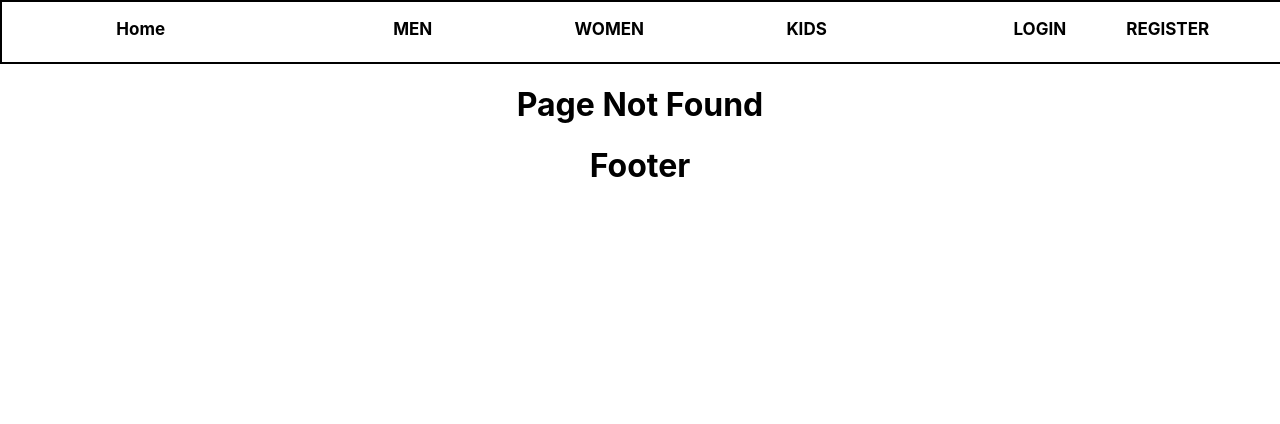
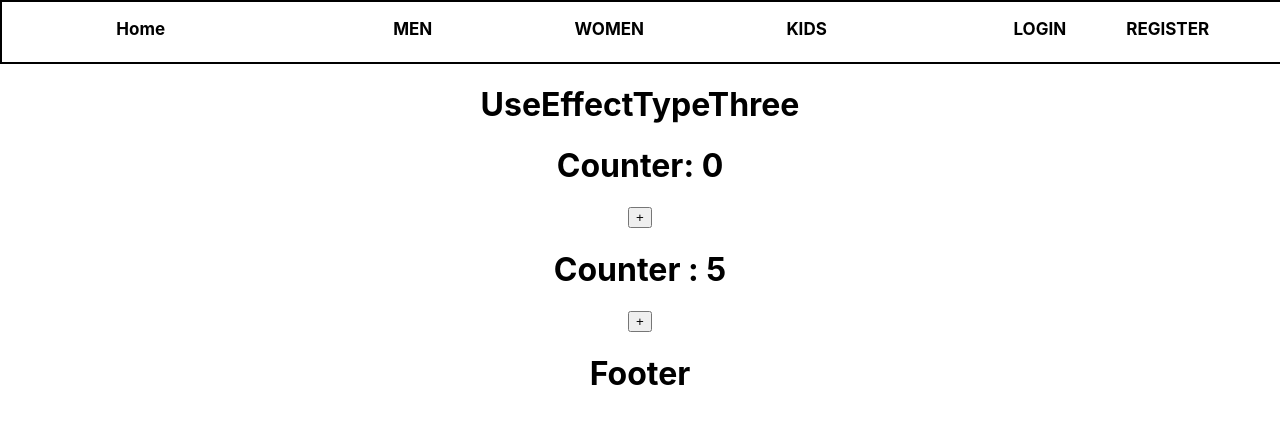
Before and after one commit to srushtimane27/Awdiz_React, a React (Create React App) app in the folder frontend/: page /singledependency in a window 1280 px wide. Before the commit this address had no page. Shown: the top 424 px of the page. Built offline with nearby package versions, Linux system fonts and the light colour scheme.

Commit message:
React-Update

```diff
--- a/frontend/src/App.jsx
+++ b/frontend/src/App.jsx
@@ -10,6 +10,11 @@ import Footer from './Components/Footer';
 import Counter from './Components/Counter';
 import UseEffect from './Components/DayWise/UseEffect';
 import CounterTwo from './Components/DayWise/CounterTwo';
+import EmptyDependency from './Components/DayWise/EmptyDependency';
+import SingleDependency from './Components/DayWise/SingleDependency';
+import MultipleDependency from './Components/DayWise/MultipleDependency';
+import DynamicRouting from './Components/DayWise/DynamicRouting';
+import UseParams from './Components/DayWise/UseParam';
 
 function App() {
   return (
@@ -23,6 +28,11 @@ function App() {
           <Route path='/counter' element={<Counter/>} />
           <Route path='/useeffect' element={<UseEffect/>} />
           <Route path='/countertwo' element={<CounterTwo/>} />
+          <Route path='/emptyDependency' element={<EmptyDependency/>} />
+          <Route path='/singledependency' element={<SingleDependency/>} />
+          <Route path='/multipledependency' element={<MultipleDependency/>} />
+          <Route path='/dynamic-routing' element={<DynamicRouting/>} />
+          <Route path='/use-params/:age' element={<UseParams/>} />
        </Routes>
        <Footer />
     </div>
--- /dev/null
+++ b/frontend/src/Components/DayWise/DynamicRouting.jsx
@@ -0,0 +1,17 @@
+import { useState } from "react";
+import { useNavigate } from "react-router-dom"
+
+const DynamicRouting = () => {
+    const router = useNavigate();
+    const [myAge, setMyAge] = useState(40)
+
+
+    return(
+        <div>
+            <h1>Dynamic Routing</h1>
+            <button onClick={() => router(`/use-params/${myAge}`)}>Routing</button>
+        </div>
+    )
+}
+
+export default DynamicRouting;
--- /dev/null
+++ b/frontend/src/Components/DayWise/EmptyDependency.jsx
@@ -0,0 +1,25 @@
+import { useEffect, useState } from "react";
+
+function EmptyDependency(){
+
+    const [counter , setCounter] = useState(0);
+
+    function Increment(){
+        setCounter ((preValue => preValue + 1))
+    }
+
+    useEffect(() => {
+        alert("This is use effect...")
+    }, [])
+
+    return(
+        <div>
+            <h1>UseEffect Type Two : </h1>
+            <h1>Counter : {counter}</h1>
+            <button onClick={Increment}>+</button>
+        </div>
+    )
+
+}
+
+export default EmptyDependency;
--- /dev/null
+++ b/frontend/src/Components/DayWise/MultipleDependency.jsx
@@ -0,0 +1,30 @@
+import { useEffect, useState } from "react";
+
+function MultipleDependency(){
+    const [counter, setCounter] = useState(0);
+    const [counter2, setCounter2] = useState(10);
+
+    function Increment(){
+        setCounter((preValue) => preValue + 1)
+    }
+
+    function Increment2(){
+        setCounter2((preValue) => preValue + 1)
+    }
+
+    useEffect(() => {
+       alert("Multipal Dependency")
+    }, [counter, counter2])
+
+    return(
+        <div>
+            <h1>Multiple Dependency</h1>
+            <h1>Counter : {counter}</h1>
+            <button onClick={Increment}>+</button>
+            <h1>Counter : {counter2}</h1>
+            <button onClick={Increment2}>+</button>
+        </div>
+    )
+
+}
+export default MultipleDependency;
--- /dev/null
+++ b/frontend/src/Components/DayWise/SingleDependency.jsx
@@ -0,0 +1,30 @@
+import { useEffect, useState } from "react";
+
+function SingleDependency(){
+    const [counter, setCounter] = useState(0);
+    const [counter2, setCounter2] = useState(5);
+
+    function Increment(){
+        setCounter((preValue) => preValue + 1)
+    }
+
+    function Increment2(){
+        setCounter2((preValue) => preValue + 1)
+    }
+
+useEffect(() => {
+    alert("This is useCase type two - single dependency")
+}, [counter])
+
+return(
+    <div>
+        <h1>UseEffectTypeThree</h1>
+        <h1>Counter: {counter}</h1>
+        <button onClick={Increment}>+</button>
+        <h1>Counter : {counter2}</h1>
+        <button onClick={Increment}>+</button>
+    </div>
+)
+}
+
+export default SingleDependency;
--- /dev/null
+++ b/frontend/src/Components/DayWise/UseParam.jsx
@@ -0,0 +1,12 @@
+import React from 'react'
+import { useParams } from 'react-router-dom'
+
+const UseParams = () => {
+    const { age } = useParams ()
+
+    return (
+        <div>UseParams - {age} </div>
+    )
+}
+
+export default UseParams;
```
